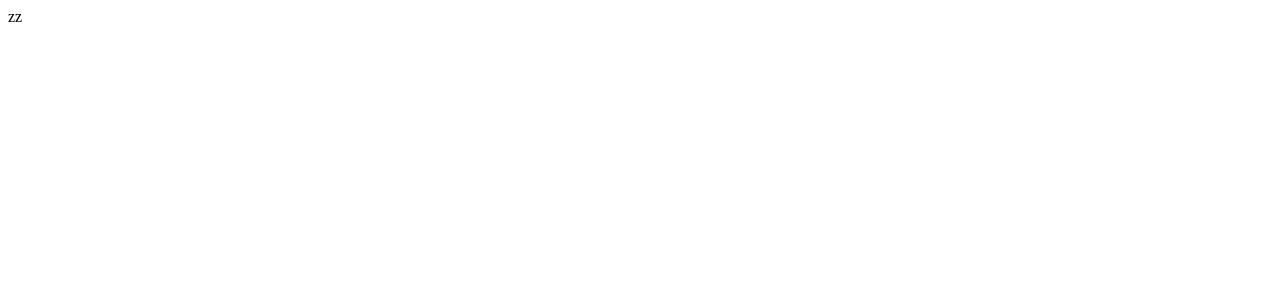
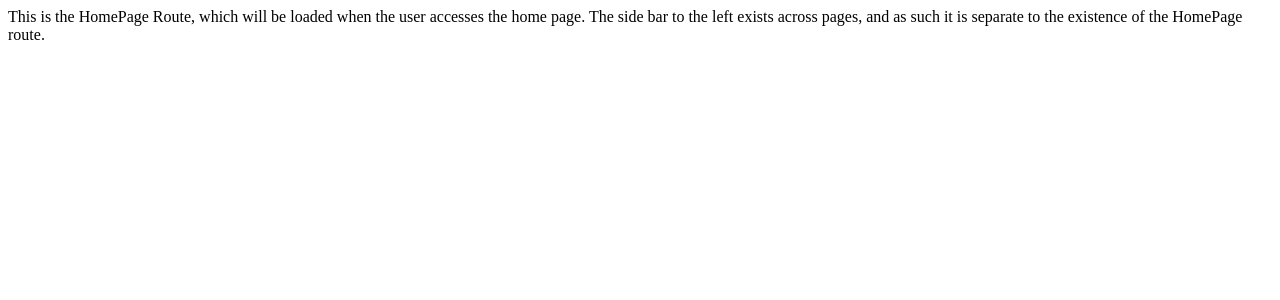
Before and after one commit to Vaeb/Chat, a React app: page / in a window 1280 px wide. Shown: the top 300 px of the page. Built offline with nearby package versions, Linux system fonts and the light colour scheme; the HTML template or start-up script is replaced by a standard one.

Commit message:
Float left

```diff
--- a/react-client/src/components/App.js
+++ b/react-client/src/components/App.js
@@ -9,10 +9,8 @@ class App extends Component {
     render() {
         return (
             <Router>
-                <div class="max">
-                    <LeftPanel />
-                    <Route name="home" exact path="/" component={HomePage} />
-                </div>
+                <LeftPanel />
+                <Route name="home" exact path="/" component={HomePage} />
             </Router>
         )
     }
--- a/react-client/src/components/pages/HomePage.js
+++ b/react-client/src/components/pages/HomePage.js
@@ -4,7 +4,7 @@ class HomePage extends Component {
     render() {
         return (
             <div>
-                zz
+                This is the HomePage Route, which will be loaded when the user accesses the home page. The side bar to the left exists across pages, and as such it is separate to the existence of the HomePage route.
             </div>
         )
     }
```
Also changed, not shown: 1 other file (tests, documents, lock files or other folders).
